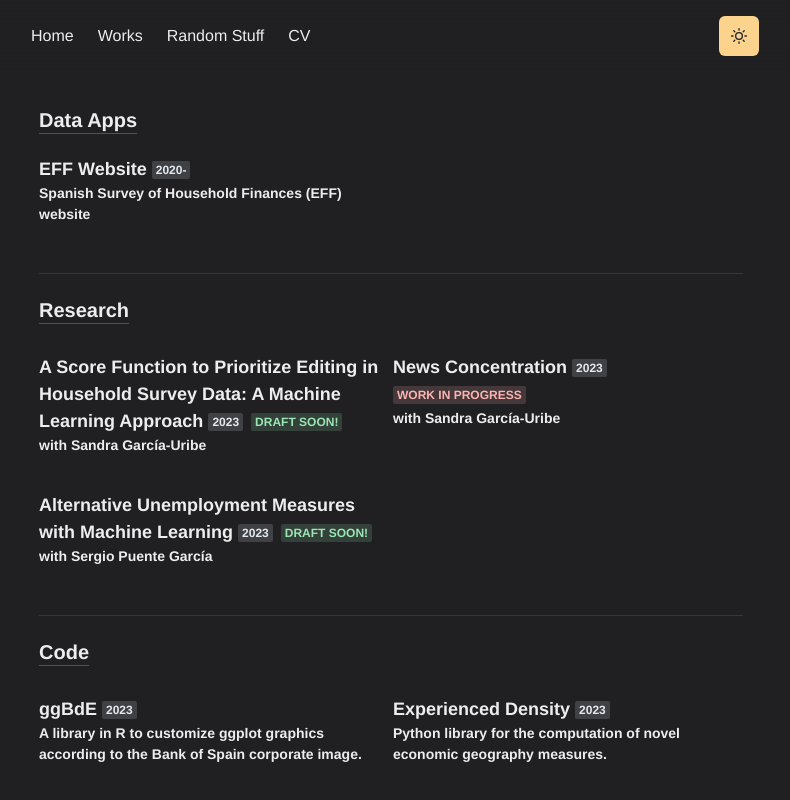
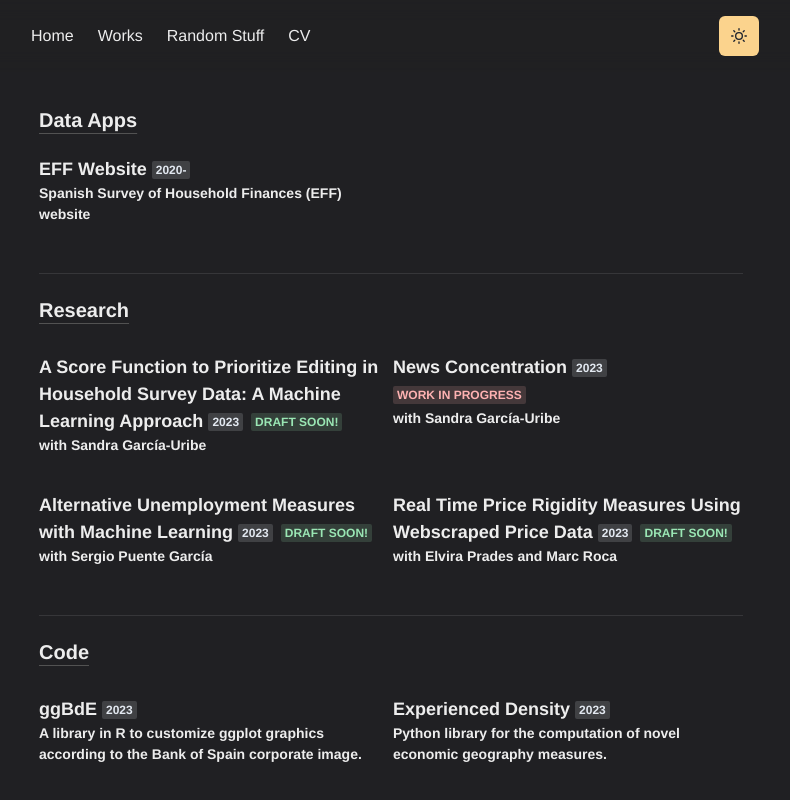
Before and after one commit to nicoforteza/web, a Next.js app: page /works in a window 1280 px wide. Shown: the top 800 px of the page, without its empty margins (249-1039 px from the left). Built offline with nearby package versions, Linux system fonts and the light colour scheme; a web font is replaced by a local one.

Commit message:
add scraped data work in works

```diff
--- a/pages/works.js
+++ b/pages/works.js
@@ -65,6 +65,17 @@ const Works = () => (
           </WorkGridItemNoLink>
         </Section>
 
+        <Section delay={0.3}>
+          <WorkGridItemNoLink
+            title="Real Time Price Rigidity Measures Using Webscraped Price Data"
+            meta_color_2={"green"}
+            meta2="Draft soon!"
+            meta1="2023"
+            >
+            with Elvira Prades and Marc Roca
+          </WorkGridItemNoLink>
+        </Section>
+
       </SimpleGrid>
 
       <Section delay={0.4}>
```
Also changed, not shown: 1 other file (tests, documents, lock files or other folders).
